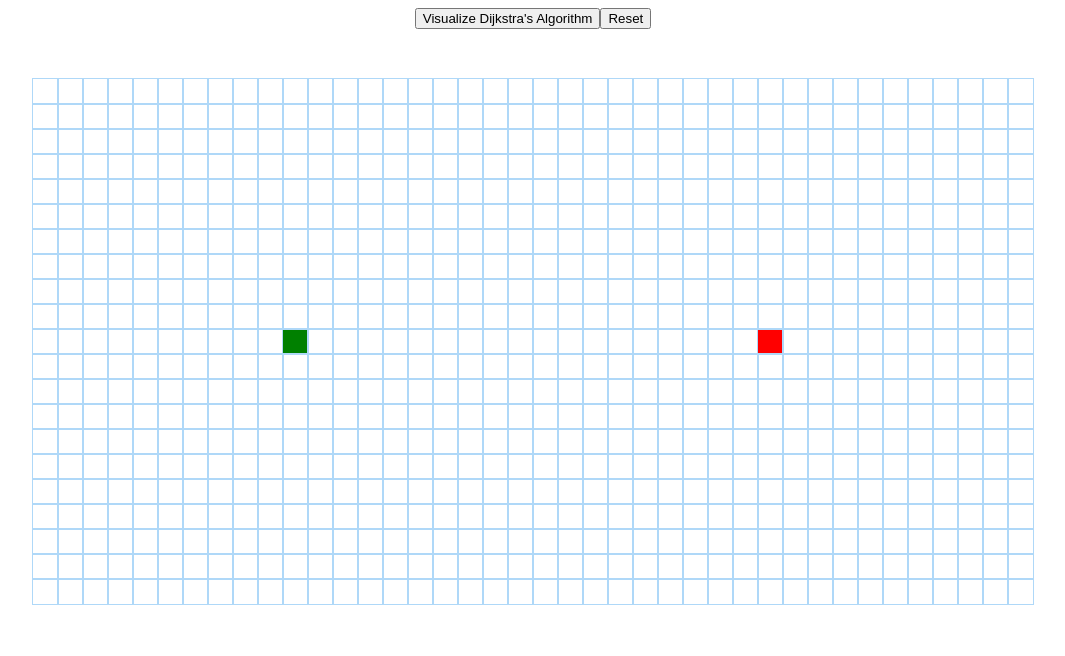
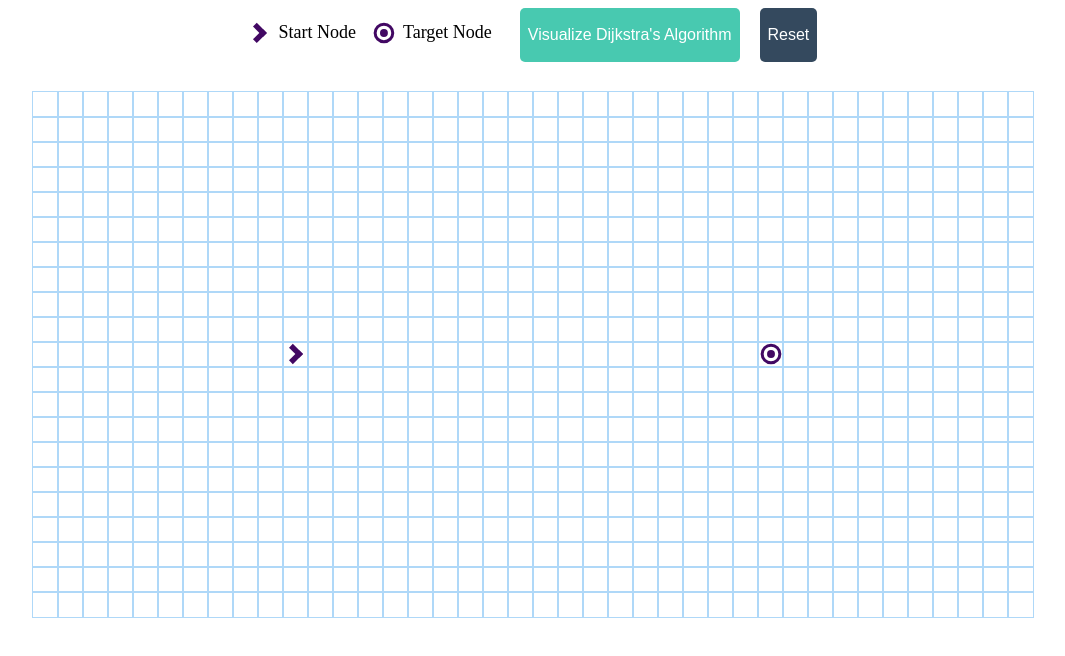
Before and after one commit to sava-stanchev/algorithmic-pathfinding, a React (Create React App) app: page / in a window 1280 px wide. Shown: the top 656 px of the page, without its empty margins (107-1172 px from the left). Built offline with nearby package versions, Linux system fonts and the light colour scheme.

Commit message:
css for buttons + start/target icons & explanation

```diff
--- a/src/Visualizer/SingleNode/SingleNode.css
+++ b/src/Visualizer/SingleNode/SingleNode.css
@@ -4,12 +4,16 @@
   outline: 1px solid rgb(175, 216, 248);
 }
 
-.node-finish {
-  background-color: red;
+.node-start {
+  background-image: url("../../Icons/start.svg");
+  background-repeat: no-repeat;
+  background-position: center center;
 }
 
-.node-start {
-  background-color: green;
+.node-finish {
+  background-image: url("../../Icons/target.svg");
+  background-repeat: no-repeat;
+  background-position: center center;
 }
 
 .node-visited {
--- a/src/Visualizer/Visualizer.css
+++ b/src/Visualizer/Visualizer.css
@@ -14,8 +14,54 @@ body {
   display: flex;
 }
 
+.start-icon {
+  background-color: white;
+  font-size: medium;
+  padding: 14px 0;
+  border: none;
+}
+
+.explain-icons {
+  background-color: white;
+  font-size: large;
+  color: black;
+  padding: 14px 8px;
+  border: none;
+  border-radius: 5px;
+}
+
+.visualize-btn {
+  background-color: #48c9b0;
+  font-size: medium;
+  color: white;
+  padding: 14px 8px;
+  border: none;
+  border-radius: 5px;
+  cursor: pointer;
+  margin-left: 20px;
+  margin-right: 20px;
+}
+
+.visualize-btn:hover {
+  background-color: #31bea2;
+}
+
+.reset-btn {
+  background-color: #34495e;
+  font-size: medium;
+  color: white;
+  padding: 14px 8px;
+  border: none;
+  border-radius: 5px;
+  cursor: pointer;
+}
+
+.reset-btn:hover {
+  background-color: #34495ebe;
+}
+
 .grid {
   display: flex;
-  margin: 50px;
+  margin: 30px;
   max-width: 100%;
 }
--- a/src/Visualizer/Visualizer.tsx
+++ b/src/Visualizer/Visualizer.tsx
@@ -2,6 +2,8 @@ import { useState } from "react";
 import { dijkstra, getNodesInShortestPathOrder } from "../Algorithms/Dijkstra";
 import SingleNode from "./SingleNode/SingleNode";
 import { NodeType } from "./SingleNode/SingleNode";
+import { ReactComponent as StartIcon } from "../Icons/start.svg";
+import { ReactComponent as TargetIcon } from "../Icons/target.svg";
 import "./Visualizer.css";
 
 const START_NODE_COL = 10;
@@ -133,10 +135,20 @@ const Visualizer: React.FC = () => {
   return (
     <div className="container">
       <div className="buttons-container">
-        <button onClick={() => visualizeDijkstra()}>
+        <div className="start-icon">
+          <StartIcon />
+        </div>
+        <div className="explain-icons">Start Node &nbsp;</div>
+        <div className="start-icon">
+          <TargetIcon />
+        </div>
+        <div className="explain-icons">Target Node</div>
+        <button className="visualize-btn" onClick={() => visualizeDijkstra()}>
           Visualize Dijkstra's Algorithm
         </button>
-        <button onClick={() => resetGrid()}>Reset</button>
+        <button className="reset-btn" onClick={() => resetGrid()}>
+          Reset
+        </button>
       </div>
       <div className="grid">
         {grid.map((col, colIdx) => {
```
Also changed, not shown: src/Icons/start.svg (added), src/Icons/target.svg (added).
